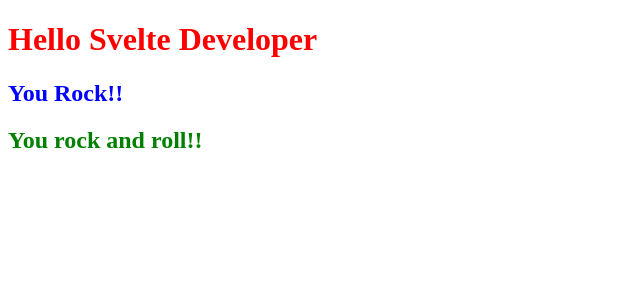
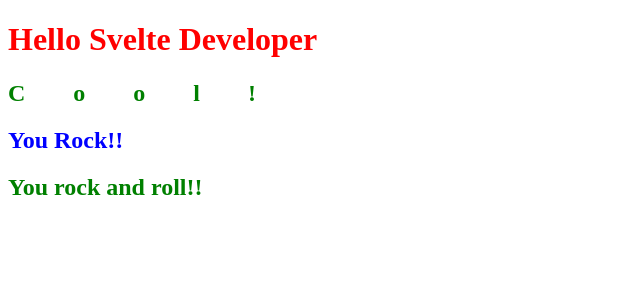
Before and after one commit to EKI-INDRADI/eki-rnd-svelte-sveltekit-2023, a Svelte app in the folder demo/: page / in a window 1280 px wide. Shown: the top 300 px of the page, without its empty margins (0-640 px from the left). Built offline with nearby package versions, Linux system fonts and the light colour scheme.

Commit message:
EKI-20230928-007-Styles

```diff
--- a/demo/src/App.svelte
+++ b/demo/src/App.svelte
@@ -1,8 +1,10 @@
 <script>
   import Fun from "./Fun.svelte";
+  import Cool from "./Cool.svelte"
 </script>
 
 <h1>Hello Svelte Developer</h1>
+<Cool />
 <h2>You Rock!!</h2>
 <Fun />
 <style>
--- /dev/null
+++ b/demo/src/Cool.svelte
@@ -0,0 +1,6 @@
+<h2>Cool!</h2>
+<style>
+    h2{
+        letter-spacing: 0.5in ;
+    }
+</style>
```
